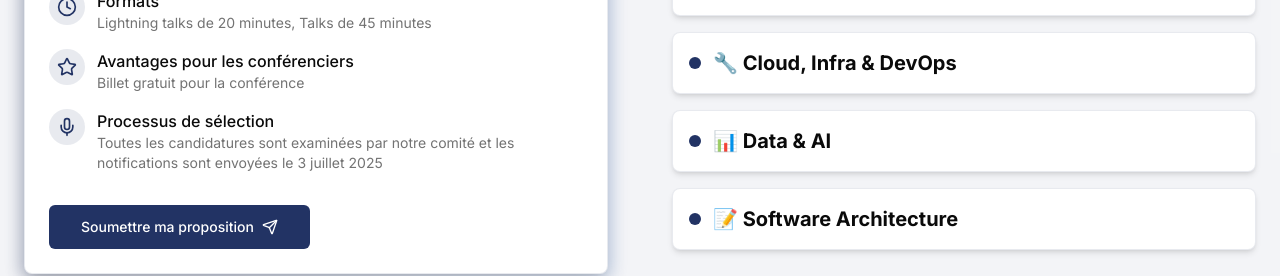
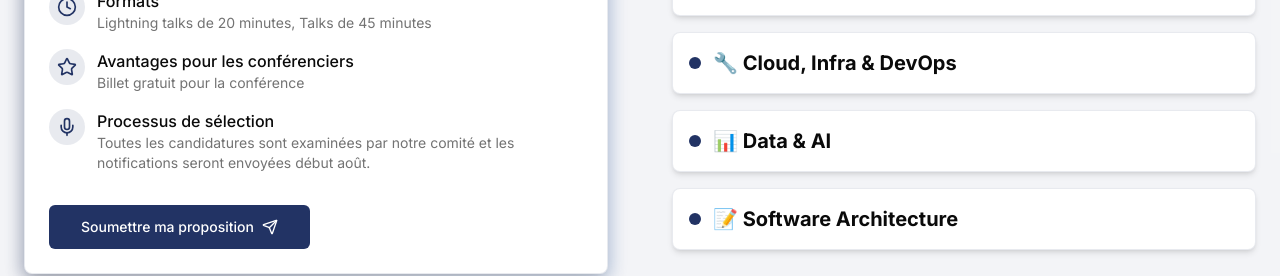
Before and after one commit to mickaelalvs/devfest-lyon-website, a Next.js app: page / in a window 1280 px wide. Shown: the part 4420-4696 px from the top of the page. Built offline with nearby package versions, Linux system fonts and the light colour scheme.

Commit message:
Update callForPaper.tsx to update date

```diff
--- a/components/callForPaper.tsx
+++ b/components/callForPaper.tsx
@@ -96,7 +96,7 @@ export const CallForPaper = () => (
                                         <h4 className="font-medium">Processus de sélection</h4>
                                         <p className="text-sm text-muted-foreground">
                                             Toutes les candidatures sont examinées par notre comité et les notifications
-                                            sont envoyées le 3 juillet 2025
+                                            seront envoyées début août.
                                         </p>
                                     </div>
                                 </div>
```
